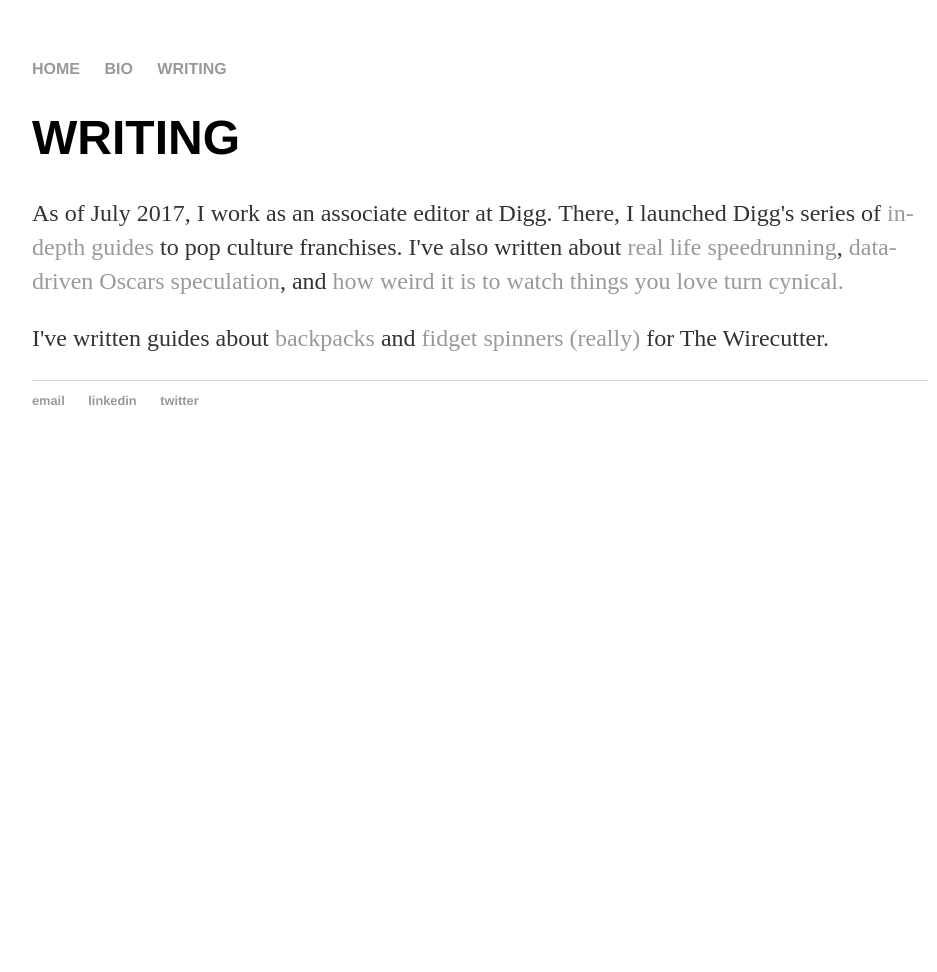
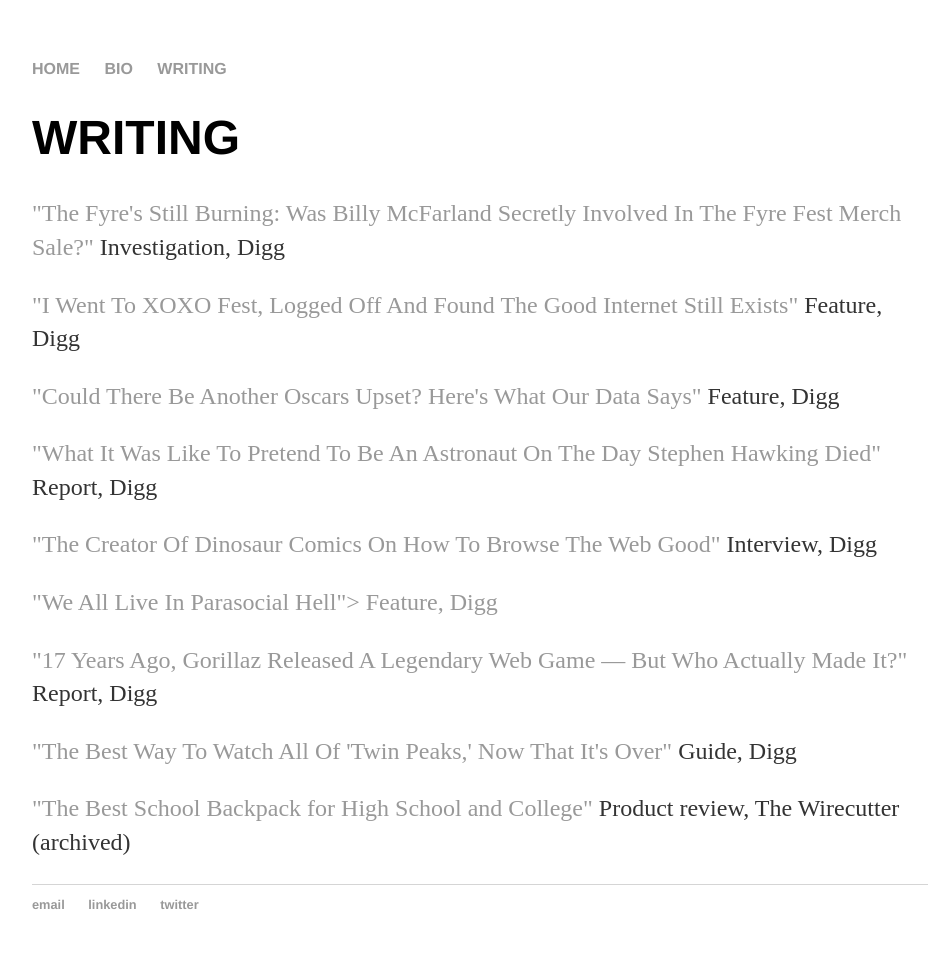
Before and after one commit to mathewolson/mathewolson.github.io, a Jekyll site: the page built from writing.html, in a window 1280 px wide. Shown: the whole page, without its empty margins (160-1097 px from the left). Built offline with Jekyll 4.4.1, drawn with Linux system fonts in a browser that asks for light colours; before the commit the page ends 900 px from its top, so only the background shows below that.

Commit message:
Update writing.html

```diff
--- a/writing.html
+++ b/writing.html
@@ -4,6 +4,13 @@
 ---
 <div class="blurb">
 	<h1>WRITING</h1>
-	<p>As of July 2017, I work as an associate editor at Digg. There, I launched Digg's series of <a href="http://www.digg.com/channel/fan-service">in-depth guides</a> to pop culture franchises. I've also written about <a href="http://digg.com/2018/disneyland-speedrun">real life speedrunning</a>, <a href="http://digg.com/2018/oscars-2018-best-picture-prediction-data-viz">data-driven Oscars speculation</a>, and <a href="http://digg.com/2017/portal-the-orange-box-ten-years-later-tf2-hl2">how weird it is to watch things you love turn cynical.</a></p>
-	<p>I've written guides about <a href="http://thewirecutter.com/reviews/best-school-backpack-for-high-school-and-college/">backpacks</a> and <a href="https://thewirecutter.com/reviews/best-fidget-spinners/">fidget spinners (really)</a> for The Wirecutter.</p>
+	<p><a href="http://digg.com/2018/fyre-festival-merch-billy-mcfarland-chris-khan">"The Fyre's Still Burning: Was Billy McFarland Secretly Involved In The Fyre Fest Merch Sale?"</a> Investigation, Digg</p>
+	<p><a href="http://digg.com/2018/xoxo-festival-2018-internet-community">"I Went To XOXO Fest, Logged Off And Found The Good Internet Still Exists"</a> Feature, Digg</p>
+	<p><a href="http://digg.com/2018/oscars-2018-best-picture-prediction-data-viz">"Could There Be Another Oscars Upset? Here's What Our Data Says"</a> Feature, Digg</p>
+	<p><a href="http://digg.com/2018/one-strange-rock-aronofsky-hadfield-hawking">"What It Was Like To Pretend To Be An Astronaut On The Day Stephen Hawking Died"</a> Report, Digg</p>
+	<p><a href="http://digg.com/2018/dinosaur-comics-ryan-north-interview">"The Creator Of Dinosaur Comics On How To Browse The Web Good"</a> Interview, Digg</p>
+	<p><a href="http://digg.com/2018/parasocial-relationships-shannon-strucci-interview">"We All Live In Parasocial Hell"> Feature, Digg</p>
+	<p><a href="http://digg.com/2018/gorillaz-final-drive-geep-game-history">"17 Years Ago, Gorillaz Released A Legendary Web Game — But Who Actually Made It?"</a> Report, Digg</p>
+	<p><a href="http://digg.com/2017/how-to-watch-all-of-twin-peaks">"The Best Way To Watch All Of 'Twin Peaks,' Now That It's Over"</a> Guide, Digg</p>
+	<p><a href="https://web.archive.org/web/20161104221420/https://thewirecutter.com/reviews/best-school-backpack-for-high-school-and-college/">"The Best School Backpack for High School and College"</a> Product review, The Wirecutter (archived)</p>
 </div><!-- /.blurb -->
```
